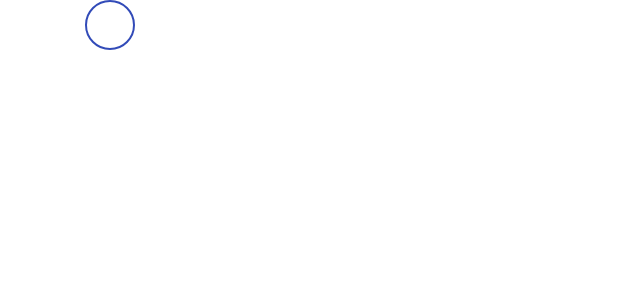
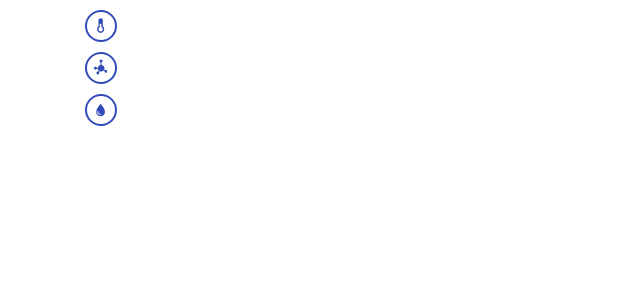
Before and after one commit to Plantacle/plantacle, a React (Create React App) app: page /styleguide1 in a window 1280 px wide. Shown: the top 300 px of the page, without its empty margins (0-640 px from the left). Built offline with nearby package versions, Linux system fonts and the light colour scheme.

Commit message:
Styled measurement circles

```diff
--- a/src/components/atoms/Measurement.js
+++ b/src/components/atoms/Measurement.js
@@ -1,19 +1,46 @@
 import React from 'react'
 import styled from 'styled-components';
+import Methane from '../svg/Methane';
+import Moist from '../svg/Moist';
+import Temperature from '../svg/Temperature';
 
 const Circle = styled.div`
-  height: 50px;
-  width: 50px;
+  height: 32px;
+  width: 32px;
   border-radius: 50%;
   border-color: #324BB8;
   border-style: solid;
   border-width: 2px;
+  margin-top: 10px;
 `;
 
-export const Measurement = () => (
-  <Circle>
+class Measurement extends React.Component {
+  render() {
+    const name = this.props.name;
 
-  </Circle>
-)
+     if (name === "methane") {
+       return (
+         <div>
+         <Circle> <Methane width="20" height="20" /> </Circle>
+         </div>
+       )
+     } else if (name === "moist") {
+       return (
+         <div>
+         <Circle> <Moist width="20" height="20" /> </Circle>
+         </div>
+       )
+     } else if (name === "temperature") {
+      return (
+        <div>
+        <Circle> <Temperature width="20" height="20" /> </Circle>
+        </div>
+      )
+    }
+
+    return <div></div>;
+
+  }
+}
 
 export default Measurement;
--- a/src/components/svg/Methane.js
+++ b/src/components/svg/Methane.js
@@ -1,7 +1,7 @@
 import React from "react";
 
 const SvgMethane = props => (
-  <svg width={17.559} height={19.313} {...props}>
+  <svg width={props.width} height={props.height} viewBox="-5 -2 18 26" {...props}>
     <path
       d="M8.553 5.398V4.043a.55.55 0 00-.3-.512 1.89 1.89 0 01-.6-2.713A1.9 1.9 0 0110.39.401a1.9 1.9 0 01-.179 3.1.65.65 0 00-.368.668c.043.822.055 1.646.081 2.469.009.3.1.414.4.484a4.237 4.237 0 012.311 1.363 4.172 4.172 0 011.039 3.146 4.2 4.2 0 01-.205 1 .417.417 0 00.208.574c.176.117.361.221.529.348a.506.506 0 00.587.039 1.875 1.875 0 011.857.059 1.937 1.937 0 01.885 1.99 1.949 1.949 0 01-1.585 1.516 1.9 1.9 0 01-2.176-2.033.452.452 0 00-.226-.46c-.2-.123-.39-.256-.588-.378a.4.4 0 00-.572.056 4.243 4.243 0 01-2.374 1.156 4.2 4.2 0 01-2.1-.24c-.533-.2-.538-.178-.881.261a.985.985 0 00-.154 1.2 1.816 1.816 0 01-.668 2.252 1.88 1.88 0 01-2.408-.209 1.792 1.792 0 01-.46-1.971 1.8 1.8 0 011.6-1.266 1.521 1.521 0 01.262-.014.468.468 0 00.453-.244c.161-.251.333-.5.5-.74a.412.412 0 00-.014-.542 4.452 4.452 0 01-.843-1.686.413.413 0 00-.428-.333c-.284-.007-.569-.007-.852-.022a.487.487 0 00-.482.262 1.9 1.9 0 01-2.2.835A1.906 1.906 0 01.01 11.102a1.906 1.906 0 011.531-1.737 1.89 1.89 0 012.014.943.543.543 0 00.549.342c.232-.011.466.02.7.024a.434.434 0 00.489-.369 4.281 4.281 0 012.924-3.1c.353-.12.412-.2.409-.567V5.392z"
       fill="#324bb8"
--- a/src/components/svg/Moist.js
+++ b/src/components/svg/Moist.js
@@ -1,7 +1,7 @@
 import React from "react";
 
 const SvgMoist = props => (
-  <svg width={11.309} height={16.137} {...props}>
+  <svg width={props.width} height={props.height} viewBox="-8 -5 18 26" {...props}>
     <path
       d="M9.087 4.5A39.945 39.945 0 006.013.171.463.463 0 005.654 0a.463.463 0 00-.359.171 39.992 39.992 0 00-3.074 4.33C.746 6.935-.001 8.948-.001 10.482a5.661 5.661 0 005.655 5.655 5.661 5.661 0 005.655-5.655c.001-1.536-.749-3.548-2.222-5.982zM6.43 14.054a4.116 4.116 0 01-1.019.127 3.707 3.707 0 01-3.831-3.559 4.549 4.549 0 01.371-1.645.242.242 0 01.277-.139.224.224 0 01.183.238 3.583 3.583 0 00-.022.385 4.3 4.3 0 004 4.16.23.23 0 01.211.2.223.223 0 01-.169.233z"
       fill="#324bb8"
--- a/src/components/svg/Temperature.js
+++ b/src/components/svg/Temperature.js
@@ -1,7 +1,7 @@
 import React from "react";
 
 const SvgTemperature = props => (
-  <svg width={9.453} height={18.905} {...props}>
+  <svg width={props.width} height={props.height} viewBox="-9 -3 18 26" {...props}>
     <path
       d="M3.781 11.207a.529.529 0 01-.258.443 3.158 3.158 0 00-1.633 2.529 2.836 2.836 0 105.672 0 3.178 3.178 0 00-1.635-2.528.529.529 0 01-.256-.442V7.562s-1.418-.911-1.891 0 .001 3.645.001 3.645zM0 14.179a4.726 4.726 0 107.562-3.781V2.834a2.836 2.836 0 00-5.672 0V10.4A4.719 4.719 0 000 14.179z"
       fill="#324bb8"
--- a/src/pages/Styleguide1.js
+++ b/src/pages/Styleguide1.js
@@ -1,8 +1,20 @@
 import React from 'react'
 import Measurement from '../components/atoms/Measurement';
 
-export const Styleguide1 = () => (
-    <Measurement> </Measurement>
-)
+
+class Styleguide1 extends React.Component {
+  render() {
+    return (
+      <div>
+
+        <Measurement name="temperature"> </Measurement>
+        <Measurement name="methane"> </Measurement>
+        <Measurement name="moist"> </Measurement>
+
+      </div>
+    )
+  }
+}
+
 
 export default Styleguide1;
```
